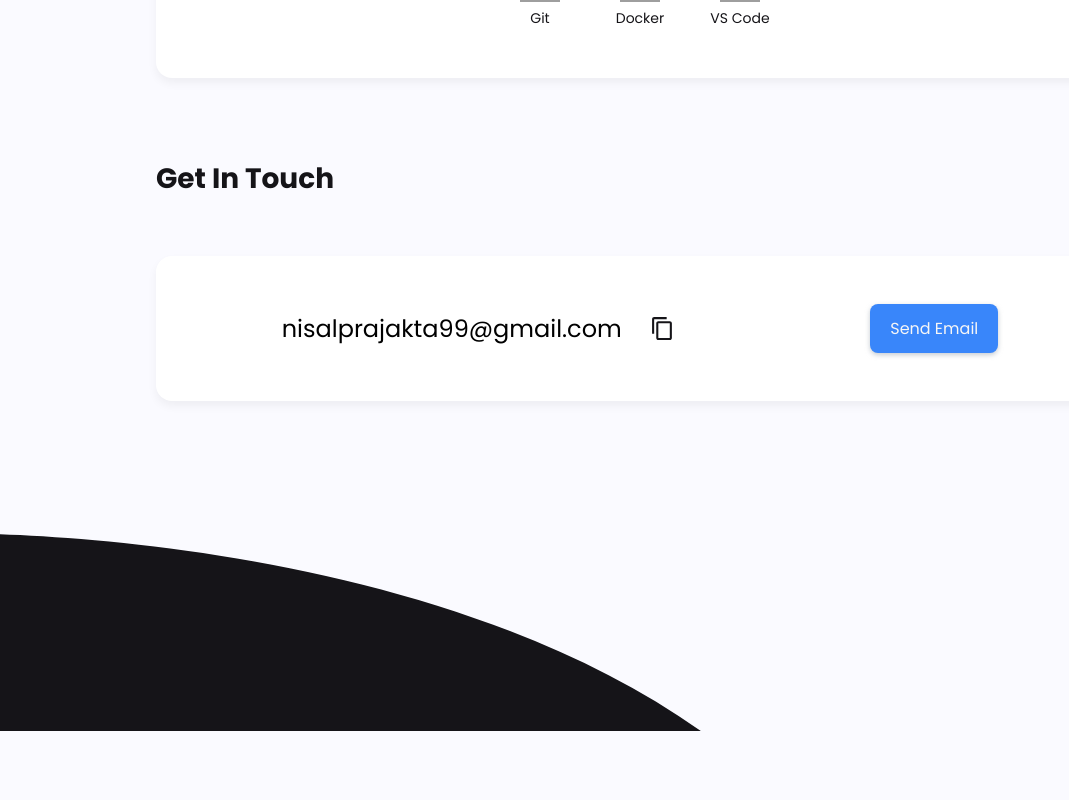
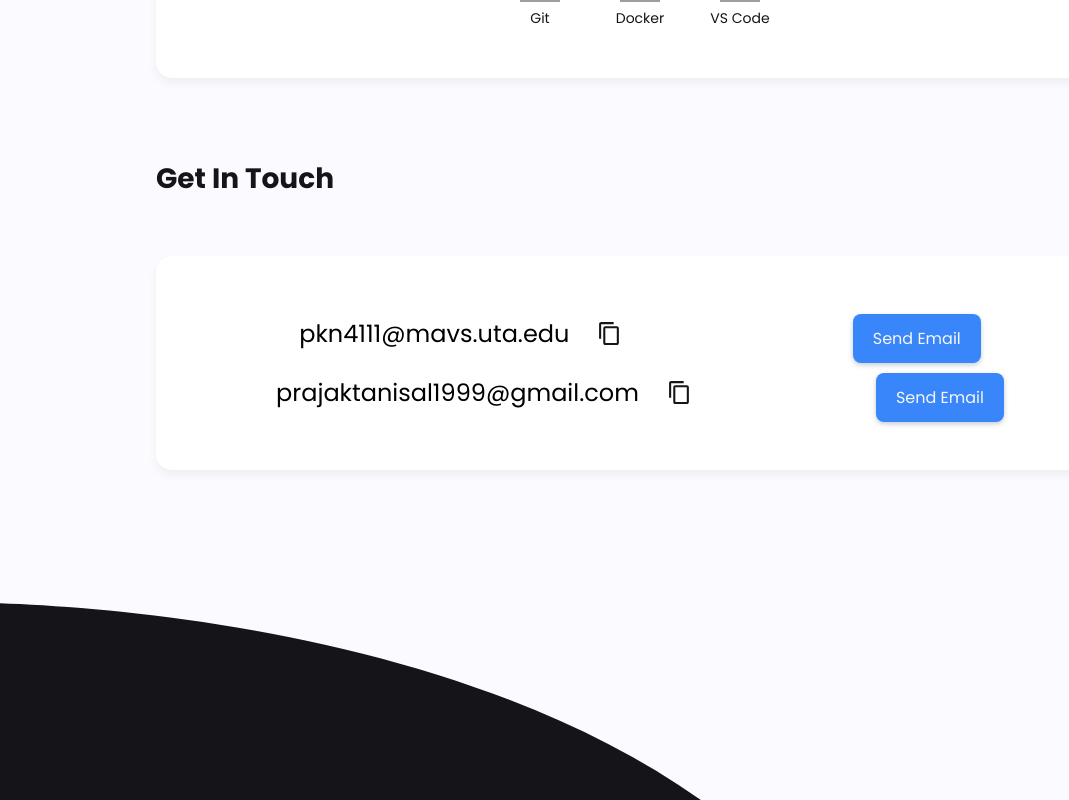
Before and after one commit to prajaktanisal99/prajaktanisal99.github.io, a React (Create React App) app: page / in a window 1280 px wide. Shown: the part 7858-8658 px from the top of the page, without its empty margins (0-1069 px from the left). Before the commit the page ends 8589 px from the top, so only its background shows below. Built offline with nearby package versions, Linux system fonts and the light colour scheme; grey boxes are pictures that could not be loaded.

Commit message:
Update contact

```diff
--- a/src/components/Contact/Contact.js
+++ b/src/components/Contact/Contact.js
@@ -3,12 +3,15 @@ import { ContactWrapper, Email } from "./ContactElements";
 import { MdContentCopy } from "react-icons/md";
 import { IconButton, Tooltip } from "@mui/material";
 import Zoom from "@mui/material/Zoom";
+import ScrollAnimation from "react-animate-on-scroll";
 
-import ScrollAnimation from "react-animate-on-scroll";
 function Contact() {
   const [showTooltip, setShowTooltip] = useState(false);
-  const copyToClipboard = () => {
-    navigator.clipboard.writeText("nisalprajakta99@gmail.com");
+  const [copiedEmail, setCopiedEmail] = useState("");
+
+  const copyToClipboard = (email) => {
+    navigator.clipboard.writeText(email);
+    setCopiedEmail(email);
     setShowTooltip(true);
     setTimeout(() => {
       setShowTooltip(false);
@@ -21,6 +24,55 @@ function Contact() {
         <div className="SectionTitle">Get In Touch</div>
         <ScrollAnimation animateIn="fadeIn">
           <div className="BigCard">
+            {/* First Email */}
+            <Email>
+              <div
+                style={{
+                  display: "flex",
+                  alignItems: "center",
+                  columnGap: "20px",
+                  rowGap: "10px",
+                  flexWrap: "wrap",
+                  justifyContent: "space-between",
+                }}
+              >
+                <span>pkn4111@mavs.uta.edu</span>
+                <Tooltip
+                  PopperProps={{
+                    disablePortal: true,
+                  }}
+                  open={copiedEmail === "pkn4111@mavs.uta.edu" && showTooltip}
+                  onClose={() => setShowTooltip(false)}
+                  title="Copied!"
+                  TransitionComponent={Zoom}
+                  disableFocusListener
+                  disableHoverListener
+                  disableTouchListener
+                  placement="bottom"
+                >
+                  <IconButton onClick={() => copyToClipboard("pkn4111@mavs.uta.edu")}>
+                    <MdContentCopy
+                      size={25}
+                      style={{ cursor: "pointer", color: "#151418" }}
+                    />
+                  </IconButton>
+                </Tooltip>
+              </div>
+              <a
+                className="btn PrimaryBtn btn-shadow"
+                href="mailto:pkn4111@mavs.uta.edu"
+                target="_blank"
+                rel="noopener noreferrer"
+                style={{
+                  display: "block",
+                  marginTop: "10px", // Space between email and button
+                }}
+              >
+                Send Email
+              </a>
+            </Email>
+
+            {/* Second Email */}
             <Email>
               <div
                 style={{
@@ -32,12 +84,12 @@ function Contact() {
                   justifyContent: "center",
                 }}
               >
-                <span>nisalprajakta99@gmail.com</span>
+                <span>prajaktanisal1999@gmail.com</span>
                 <Tooltip
                   PopperProps={{
                     disablePortal: true,
                   }}
-                  open={showTooltip}
+                  open={copiedEmail === "prajaktanisal1999@gmail.com" && showTooltip}
                   onClose={() => setShowTooltip(false)}
                   title="Copied!"
                   TransitionComponent={Zoom}
@@ -46,7 +98,7 @@ function Contact() {
                   disableTouchListener
                   placement="bottom"
                 >
-                  <IconButton onClick={copyToClipboard}>
+                  <IconButton onClick={() => copyToClipboard("prajaktanisal1999@gmail.com")}>
                     <MdContentCopy
                       size={25}
                       style={{ cursor: "pointer", color: "#151418" }}
@@ -56,9 +108,13 @@ function Contact() {
               </div>
               <a
                 className="btn PrimaryBtn btn-shadow"
-                href="mailto:nisalprajakta99@gmail.com"
+                href="mailto:prajaktanisal1999@gmail.com"
                 target="_blank"
                 rel="noopener noreferrer"
+                style={{
+                  display: "block",
+                  marginTop: "10px", // Space between email and button
+                }}
               >
                 Send Email
               </a>
```
